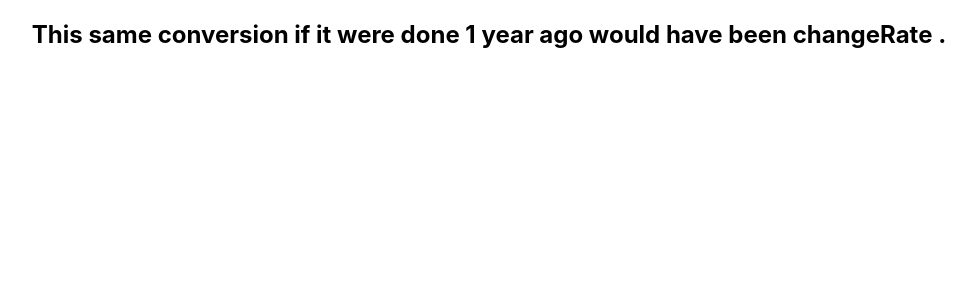
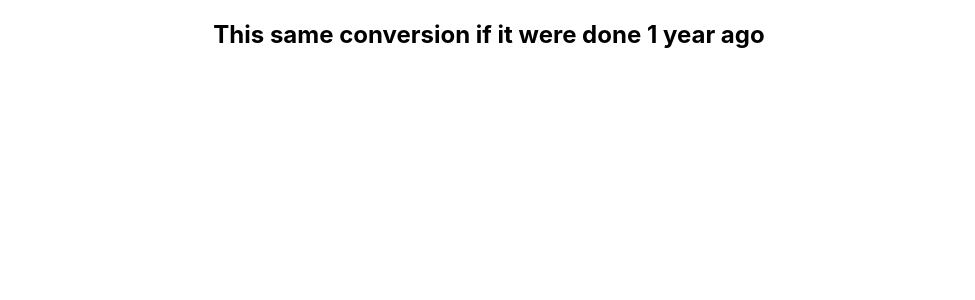
Before and after one commit to kennja05/converter-fe, a React (Create React App) app: page /historical_info/1 in a window 1280 px wide. Shown: the top 300 px of the page, without its empty margins (151-1126 px from the left). Built offline with nearby package versions, Linux system fonts and the light colour scheme; no server answers.

Commit message:
updating fetches for historical info to be fully handled on the back end

```diff
--- a/src/HistoricalInfo.js
+++ b/src/HistoricalInfo.js
@@ -3,16 +3,18 @@ import React from 'react'
 export default class HistoricalInfo extends React.Component {
 
     state = {
+        base: 'USD',
         oldRates: []
     }
 
     componentDidMount(){
-        this.getHistoricalRates()
+        this.getRates()
     }
 
     getHistoricalRates = () => {
-        const base = this.props.match.params
-        const target = 'USD'
+        const base = this.state.base
+        const target = this.props.match.params.code
+        console.log(target)
         const historicalRateArray = [];
         const myDate = new Date();
         const formattedCurrentDate = myDate.toISOString().split('T')[0] //gets todays date in yyy-mm-dd format
@@ -20,6 +22,7 @@ export default class HistoricalInfo extends React.Component {
             const dateArr = formattedCurrentDate.split('-')
             dateArr[0] = parseInt(dateArr[0])- i
             const prevDate = dateArr.join('-')
+            console.log(prevDate)
             fetch(`http://localhost:3000/countries/historical/rates/${base}/${target}/${prevDate}/`)
                 .then(resp => resp.json())
                 .then(rate => historicalRateArray.push(rate))
@@ -29,11 +32,22 @@ export default class HistoricalInfo extends React.Component {
         })
     }
 
+    getRates = () => {
+        const base = this.state.base
+        const target = this.props.match.params.code
+        const myDate = new Date();
+        const formattedCurrentDate = myDate.toISOString().split('T')[0]
+        console.log(formattedCurrentDate)
+        fetch(`http://localhost:3000/countries/historical/rates/${base}/${target}/${formattedCurrentDate}/`)
+            .then(resp => resp.json())
+            .then(info => console.log(info))
+    }
+
     render(){
-        const {base, amount, target} = this.props
+        console.log(this.state.oldRates)
         return(
             <h2>
-                This same conversion if it were done 1 year ago {amount} {base} would have been changeRate {target}.
+                This same conversion if it were done 1 year ago
             </h2>
         )
     }
--- a/src/Main.js
+++ b/src/Main.js
@@ -37,7 +37,6 @@ export default class Main extends React.Component {
     handleFormSubmit = (e) => {
         e.preventDefault();
         if (this.state.amount > 0) {
-            this.props.appStateUpdate(this.state)
             const {startingCountry, endingCountry, amount} = this.state
             fetch(`http://localhost:3000/countries/convert/${startingCountry}/${endingCountry}/${amount}`)
                 .then(res => res.json())
```
